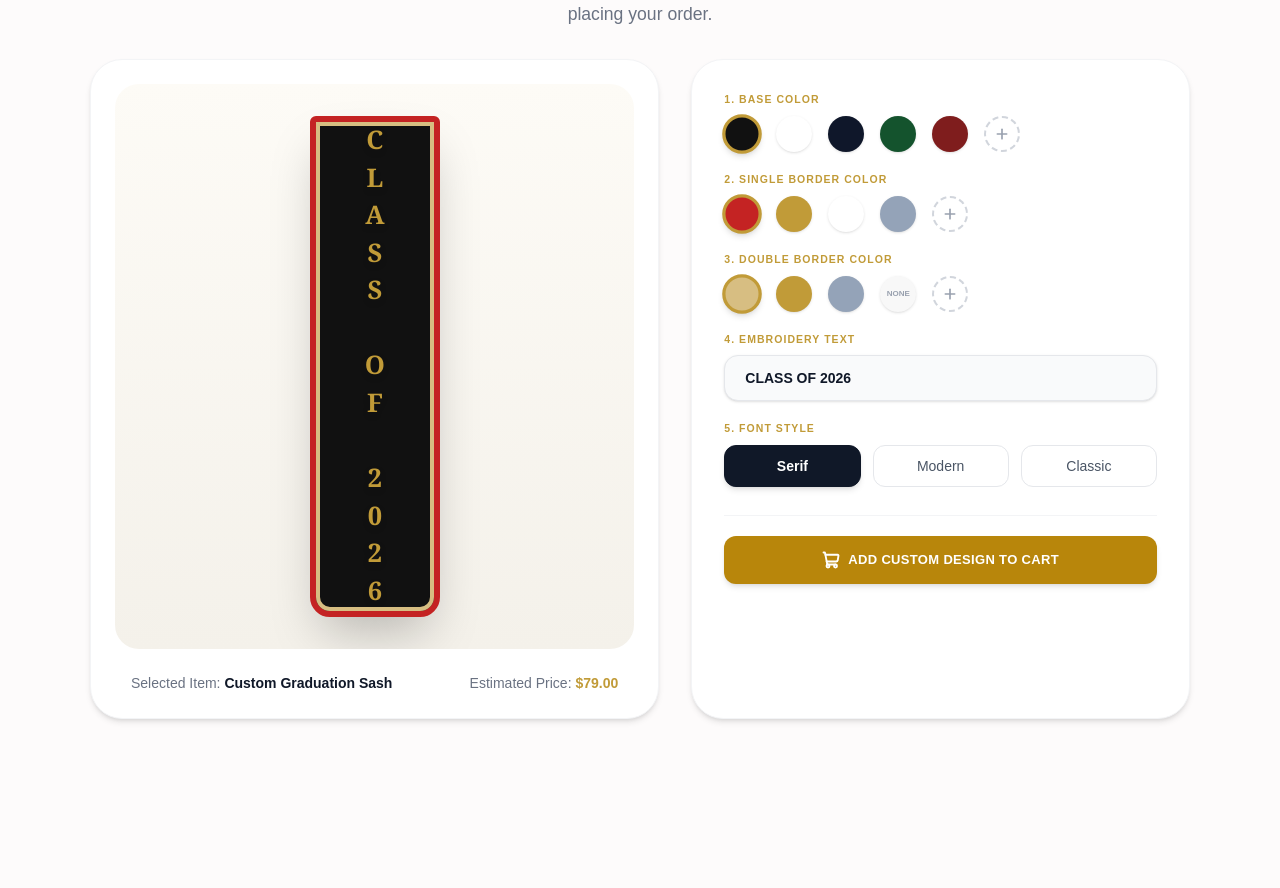
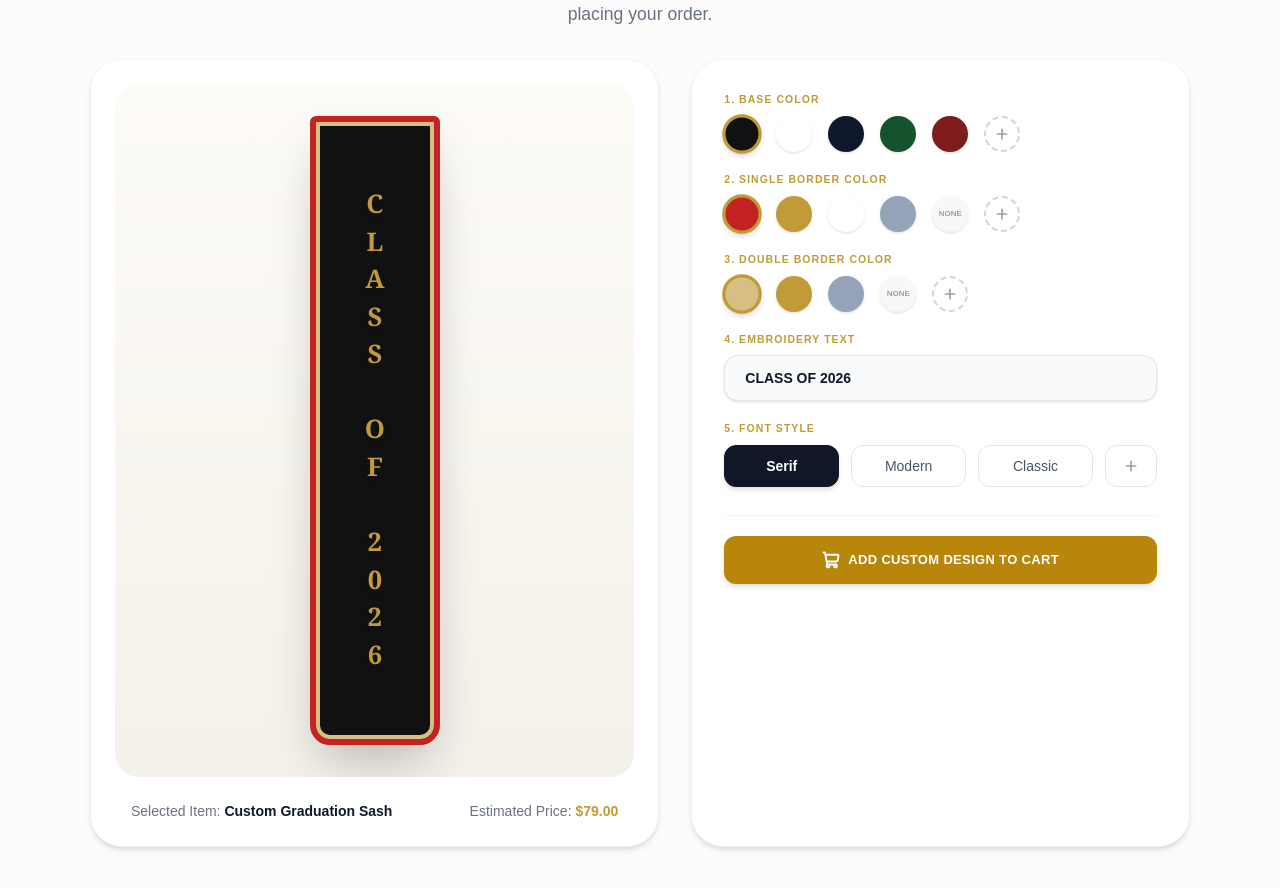
Before and after one commit to aman-2904/Sashcraft, a Next.js app: page / in a window 1280 px wide. Shown: the part 1703-2591 px from the top of the page. Before the commit the page ends 2486 px from the top, so only its background shows below. Built offline with nearby package versions, Linux system fonts and the light colour scheme.

Commit message:
feat: add extended font palette and transparent border options to customizer

```diff
--- a/src/components/Customizer/Customizer.tsx
+++ b/src/components/Customizer/Customizer.tsx
@@ -33,6 +33,29 @@ export default function Customizer() {
     "#ffe6f2", "#ffb3d9", "#ff80bf", "#ff4da6", "#ff1a8c", "#e60073", "#b30059", "#800040",
   ];
 
+  const extendedFonts = [
+    // Standard Fonts
+    { name: "Arial", value: "Arial, sans-serif" },
+    { name: "Times New Roman", value: "'Times New Roman', serif" },
+    { name: "Courier New", value: "'Courier New', monospace" },
+    { name: "Georgia", value: "Georgia, serif" },
+    { name: "Verdana", value: "Verdana, sans-serif" },
+    { name: "Trebuchet MS", value: "'Trebuchet MS', sans-serif" },
+    { name: "Impact", value: "Impact, sans-serif" },
+    { name: "Tahoma", value: "Tahoma, sans-serif" },
+    { name: "Garamond", value: "Garamond, serif" },
+    { name: "Comic Sans MS", value: "'Comic Sans MS', cursive" },
+
+    // Calligraphic & Script Fonts
+    { name: "Brush Script MT", value: "'Brush Script MT', cursive" },
+    { name: "Lucida Handwriting", value: "'Lucida Handwriting', cursive" },
+    { name: "Bradley Hand", value: "'Bradley Hand', cursive" },
+    { name: "Snell Roundhand", value: "'Snell Roundhand', cursive" },
+    { name: "Edwardian Script", value: "'Edwardian Script ITC', cursive" },
+    { name: "Papyrus", value: "Papyrus, fantasy" },
+    { name: "Apple Chancery", value: "'Apple Chancery', cursive" }
+  ];
+
   const renderPalette = (onSelect: (color: string) => void, id: string) => {
     if (openPicker !== id) return null;
     return (
@@ -53,6 +76,29 @@ export default function Customizer() {
     );
   };
 
+  const renderFontPalette = () => {
+    if (openPicker !== 'font') return null;
+    return (
+      <div className="absolute bottom-full right-0 mb-2 z-50 bg-white p-2 rounded-xl shadow-2xl border border-gray-100 flex flex-col gap-1 w-48 max-h-60 overflow-y-auto">
+        <div className="text-[10px] font-bold text-gray-400 px-3 py-1 uppercase tracking-widest">More Fonts</div>
+        {extendedFonts.map(font => (
+          <button
+            key={font.name}
+            onClick={(e) => {
+              e.stopPropagation();
+              setFontStyle(font.value);
+              setOpenPicker(null);
+            }}
+            className="w-full text-left px-3 py-2 text-sm rounded hover:bg-gray-50 transition-colors border border-transparent hover:border-gray-200"
+            style={{ fontFamily: font.value }}
+          >
+            {font.name}
+          </button>
+        ))}
+      </div>
+    );
+  };
+
   // Base colors mapping
   const baseColors = [
     { name: "Black", hex: "#111111" },
@@ -67,6 +113,7 @@ export default function Customizer() {
     { name: "Gold", hex: "#c19b38" },
     { name: "White", hex: "#ffffff" },
     { name: "Silver", hex: "#94a3b8" },
+    { name: "None", hex: "transparent" },
   ];
 
   const doubleBorderColors = [
@@ -77,12 +124,15 @@ export default function Customizer() {
   ];
 
   const getFontFamily = () => {
-    switch (fontStyle) {
-      case "Modern": return "font-sans font-bold tracking-[0.3em]";
-      case "Classic": return "font-serif italic font-semibold tracking-widest";
-      default: return "font-serif font-bold tracking-widest";
-    }
+    if (fontStyle === "Modern") return { className: "font-sans font-bold tracking-[0.3em]", style: {} };
+    if (fontStyle === "Classic") return { className: "font-serif italic font-semibold tracking-widest", style: {} };
+    if (fontStyle === "Serif") return { className: "font-serif font-bold tracking-widest", style: {} };
+
+    // Custom MS Word Font selected
+    return { className: "font-bold tracking-widest", style: { fontFamily: fontStyle } };
   };
+
+  const fontProps = getFontFamily();
 
   return (
     <section className="w-full bg-[#fdfbfb] px-8 md:px-16 pt-8 pb-16 flex flex-col items-center">
@@ -109,7 +159,7 @@ export default function Customizer() {
               className="relative w-[130px] min-h-[380px] h-fit shadow-2xl flex flex-col items-center justify-center transition-all duration-500"
               style={{
                 backgroundColor: baseColor,
-                border: `6px solid ${singleBorderColor}`,
+                border: singleBorderColor !== 'transparent' ? `6px solid ${singleBorderColor}` : 'none',
                 outline: doubleBorderColor !== 'transparent' ? `4px solid ${doubleBorderColor}` : 'none',
                 outlineOffset: '-10px',
                 borderBottomLeftRadius: '20px',
@@ -119,8 +169,8 @@ export default function Customizer() {
               }}
             >
               <div
-                className={`text-[#c19b38] text-[1.6rem] leading-none flex flex-col items-center justify-center gap-1 transition-all duration-300 drop-shadow-md py-8 ${getFontFamily()}`}
-                style={{ writingMode: 'vertical-rl', textOrientation: 'upright' }}
+                className={`text-[#c19b38] text-[1.6rem] leading-none transition-all duration-300 drop-shadow-md pt-16 pb-16 px-2 ${fontProps.className}`}
+                style={{ writingMode: 'vertical-rl', textOrientation: 'upright', ...fontProps.style }}
               >
                 {text.toUpperCase() || " "}
               </div>
@@ -170,15 +220,17 @@ export default function Customizer() {
           {/* Single Border Select */}
           <div className="flex flex-col gap-2">
             <label className="text-[#c19b38] text-[10.5px] font-bold tracking-widest uppercase">2. SINGLE BORDER COLOR</label>
-            <div className="relative flex flex-wrap gap-4">
+            <div className="relative flex flex-wrap gap-4 items-center">
               {singleBorderColors.map(c => (
                 <button
                   key={c.name}
                   onClick={() => setSingleBorderColor(c.hex)}
-                  className={`w-9 h-9 rounded-full border-[3px] transition-all duration-200 ${singleBorderColor === c.hex ? 'border-[#c19b38] scale-110 shadow-md' : 'border-transparent hover:scale-105 shadow-sm'}`}
-                  style={{ backgroundColor: c.hex }}
+                  className={`w-9 h-9 rounded-full border-[3px] transition-all duration-200 flex items-center justify-center ${singleBorderColor === c.hex ? 'border-[#c19b38] scale-110 shadow-md' : 'border-transparent hover:scale-105 shadow-sm'}`}
+                  style={{ backgroundColor: c.hex === 'transparent' ? '#f8f8f8' : c.hex }}
                   title={c.name}
-                />
+                >
+                  {c.hex === 'transparent' && <span className="text-[8px] font-bold text-gray-400">NONE</span>}
+                </button>
               ))}
               <div className="relative w-9 h-9 group">
                 <button
@@ -246,6 +298,16 @@ export default function Customizer() {
                   {f}
                 </button>
               ))}
+              <div className="relative w-[3.25rem] group">
+                <button
+                  onClick={() => setOpenPicker(openPicker === 'font' ? null : 'font')}
+                  className={`w-full h-full flex items-center justify-center rounded-[12px] border transition-colors outline-none focus:outline-none z-10 ${!['Serif', 'Modern', 'Classic'].includes(fontStyle) ? 'bg-gray-900 border-gray-900 text-white shadow-md' : 'border-gray-200 text-gray-400 hover:border-[#c19b38] hover:text-[#c19b38] bg-white'}`}
+                  title="More fonts"
+                >
+                  <Plus size={16} strokeWidth={2.5} />
+                </button>
+                {renderFontPalette()}
+              </div>
             </div>
           </div>
 
```
